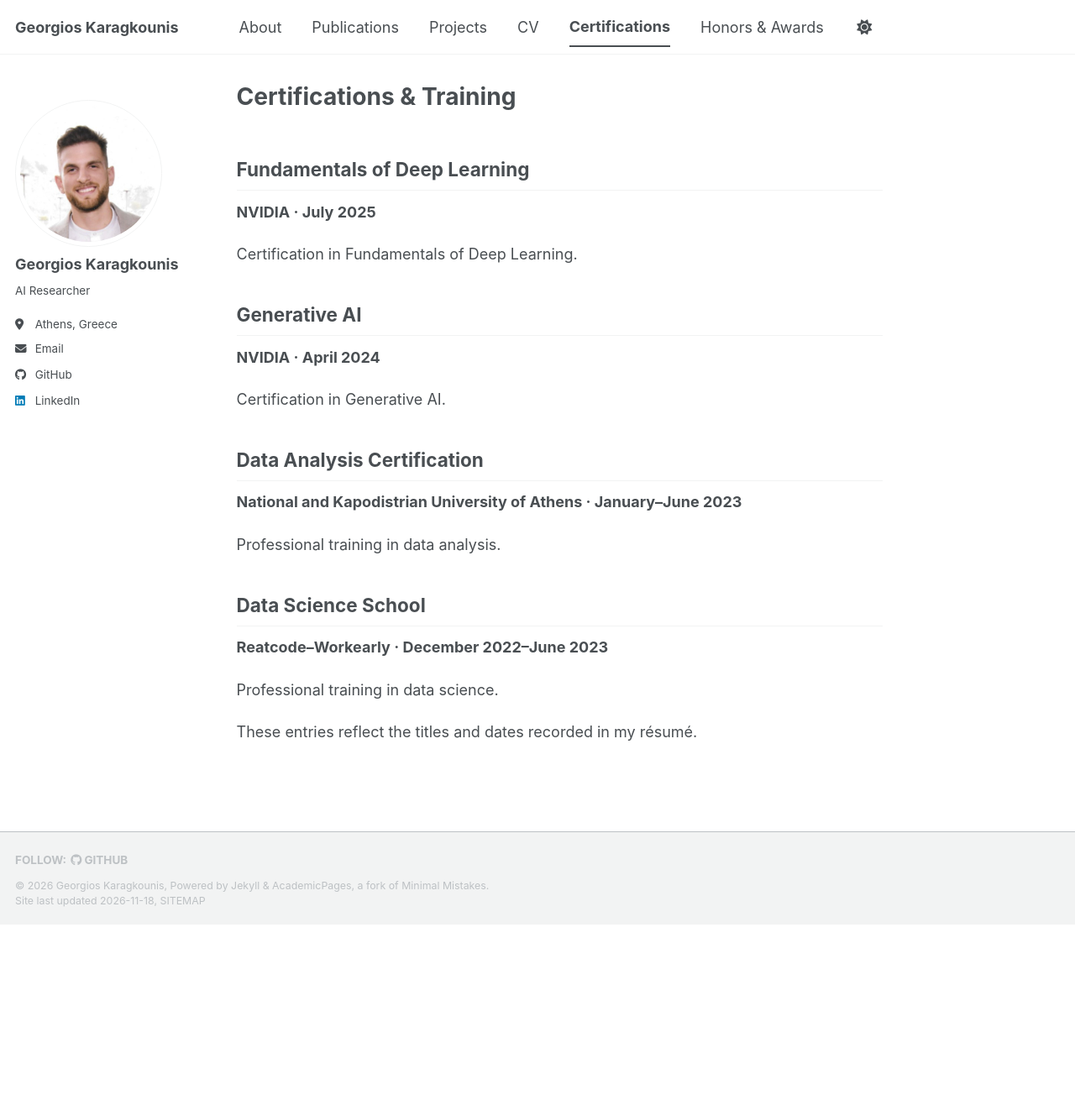
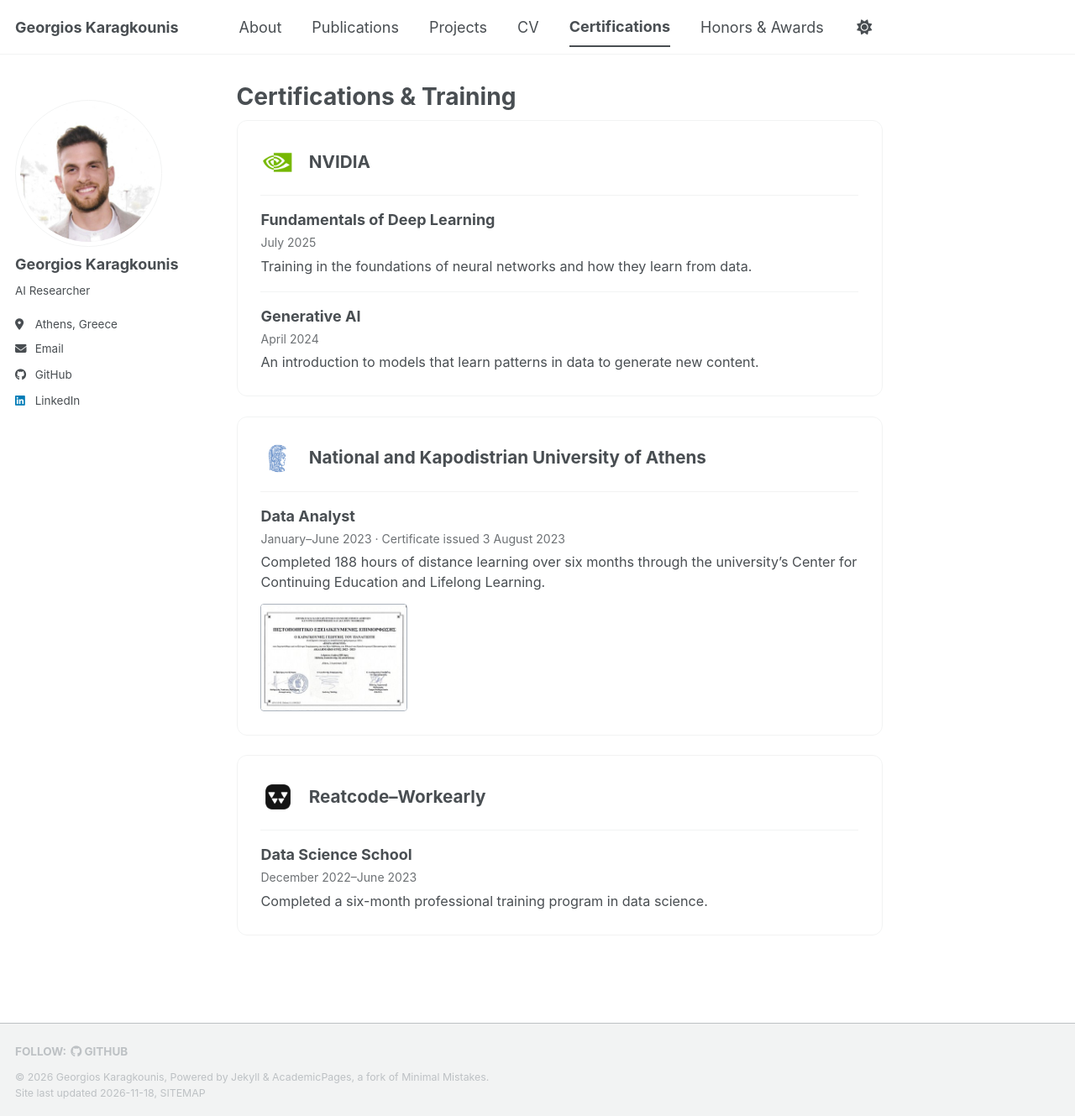
Before and after one commit to georgekaragounis/gkaragounis.github.io, a Jekyll site: the page built from _pages/certifications.md, in a window 1280 px wide and 1329 px high. Shown: the whole window at 84% size. Built offline with Jekyll 4.4.1, drawn with Linux system fonts in a browser that asks for light colours; a script bundle is joined from its source files by our own code; a style sheet for code colours, icons or effects is not loaded.

Commit message:
Group certifications by issuer and add the Data Analyst certificate

```diff
--- a/_pages/certifications.md
+++ b/_pages/certifications.md
@@ -5,28 +5,31 @@ permalink: /certifications/
 author_profile: true
 ---
 
-Fundamentals of Deep Learning
-------
-**NVIDIA · July 2025**
+<style>
+.credential-group {border:1px solid var(--global-border-color, #bbc5cd);border-radius:12px;margin:0 0 1.3rem;padding:clamp(1rem,3vw,1.55rem)}
+.credential-group header {display:flex;align-items:center;gap:.85rem}
+.credential-group header img {width:42px;height:42px;object-fit:contain;background:#fff;border-radius:6px;padding:3px}
+.page__content .credential-group h2 {font-size:1.15em;line-height:1.3;margin:0;padding:0;border:0}
+.credential {border-top:1px solid var(--global-border-color, #bbc5cd);margin-top:1rem;padding-top:1rem}
+.page__content .credential h3 {font-size:1em;margin:0 0 .2rem}
+.page__content .credential p {margin:.3rem 0 0;font-size:.9em}
+.page__content .credential .credential-date {font-size:.78em;opacity:.8}
+.credential-preview {display:inline-block;max-width:100%;margin-top:.75rem;vertical-align:top;line-height:0}
+.credential-preview img {display:block;width:175px;max-width:100%;height:auto;border:1px solid #aab2bc;border-radius:4px}
+</style>
 
-Certification in Fundamentals of Deep Learning.
+<section class="credential-group">
+  <header><img src="{{ '/images/certifications/nvidia.png' | relative_url }}" width="42" height="42" alt=""><h2>NVIDIA</h2></header>
+  <div class="credential"><h3>Fundamentals of Deep Learning</h3><p class="credential-date">July 2025</p><p>Training in the foundations of neural networks and how they learn from data.</p></div>
+<div class="credential"><h3>Generative AI</h3><p class="credential-date">April 2024</p><p>An introduction to models that learn patterns in data to generate new content.</p></div>
+</section>
 
-Generative AI
-------
-**NVIDIA · April 2024**
+<section class="credential-group">
+  <header><img src="{{ '/images/certifications/athens.png' | relative_url }}" width="42" height="42" alt=""><h2>National and Kapodistrian University of Athens</h2></header>
+  <div class="credential"><h3>Data Analyst</h3><p class="credential-date">January–June 2023 · Certificate issued 3 August 2023</p><p>Completed 188 hours of distance learning over six months through the university’s Center for Continuing Education and Lifelong Learning.</p><a class="credential-preview" href="{{ '/images/certifications/data-analyst.jpg' | relative_url }}" target="_blank" rel="noopener noreferrer"><img src="{{ '/images/certifications/data-analyst-thumb.jpg' | relative_url }}" alt="View the full Data Analyst certificate" loading="lazy"></a></div>
+</section>
 
-Certification in Generative AI.
-
-Data Analysis Certification
-------
-**National and Kapodistrian University of Athens · January–June 2023**
-
-Professional training in data analysis.
-
-Data Science School
-------
-**Reatcode–Workearly · December 2022–June 2023**
-
-Professional training in data science.
-
-These entries reflect the titles and dates recorded in my résumé.
+<section class="credential-group">
+  <header><img src="{{ '/images/certifications/workearly.png' | relative_url }}" width="42" height="42" alt=""><h2>Reatcode–Workearly</h2></header>
+  <div class="credential"><h3>Data Science School</h3><p class="credential-date">December 2022–June 2023</p><p>Completed a six-month professional training program in data science.</p></div>
+</section>
```
Also changed, not shown: _pages/cv.md (+1 -1 lines), images/certifications/athens.png (added), images/certifications/data-analyst-thumb.jpg (added), images/certifications/data-analyst.jpg (added), images/certifications/nvidia.png (added), images/certifications/workearly.png (added).
